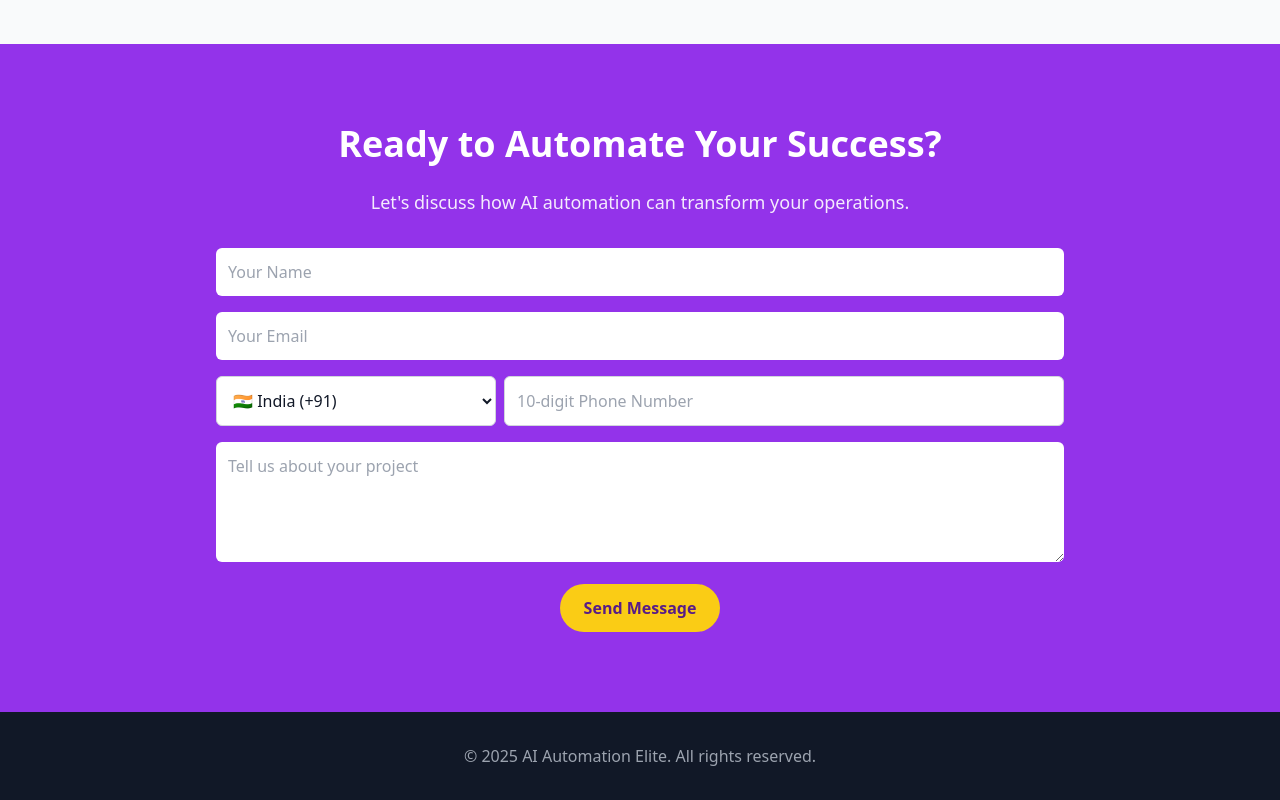
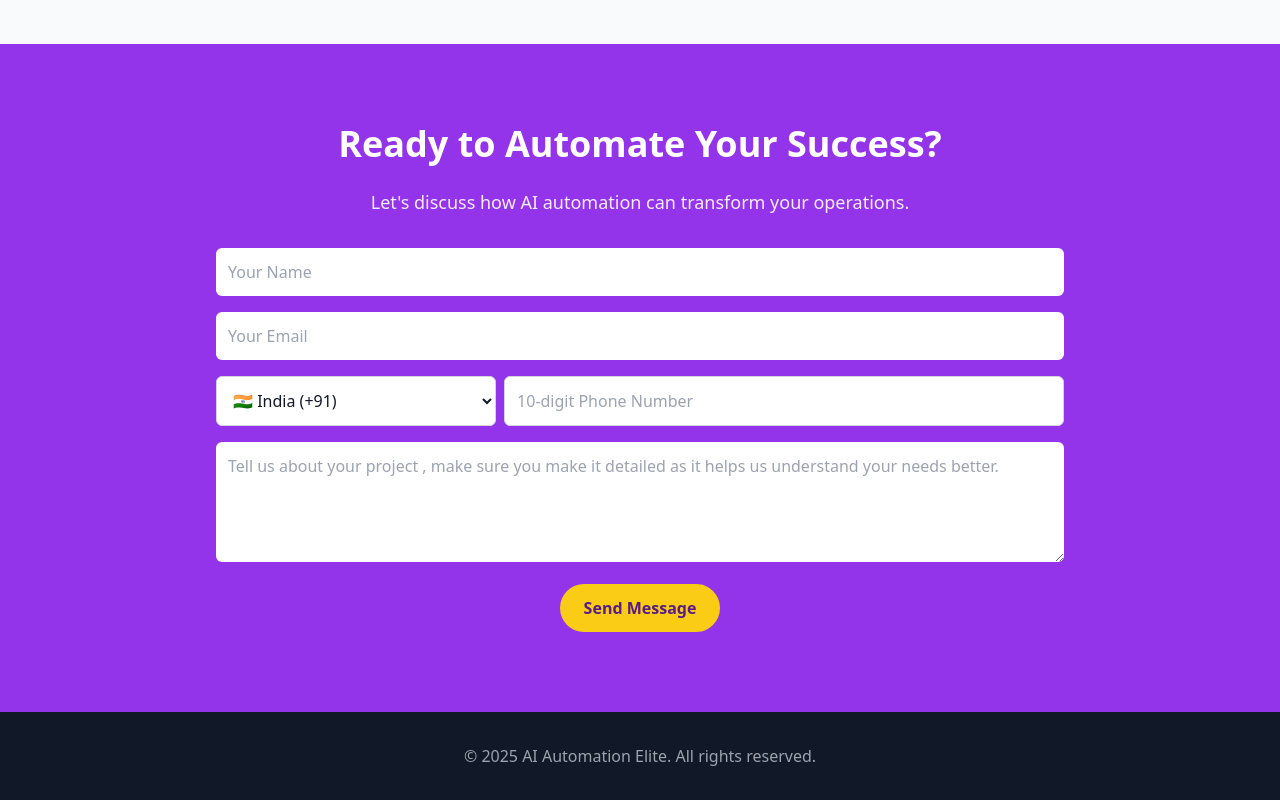
Before and after one commit to monk7436/ai_automation_elite, a plain HTML site: page index.html in a window 1280 px wide. Shown: the part 2056-2856 px from the top of the page. Drawn offline with nearby package versions, Linux system fonts and the light colour scheme.

Commit message:
Update homepage text

```diff
--- a/index.html
+++ b/index.html
@@ -462,7 +462,7 @@
           <textarea
             name="message"
             rows="4"
-            placeholder="Tell us about your project"
+            placeholder="Tell us about your project , make sure you make it detailed as it helps us understand your needs better."
             class="w-full p-3 rounded-md text-gray-900"
           ></textarea>
           <button
```
